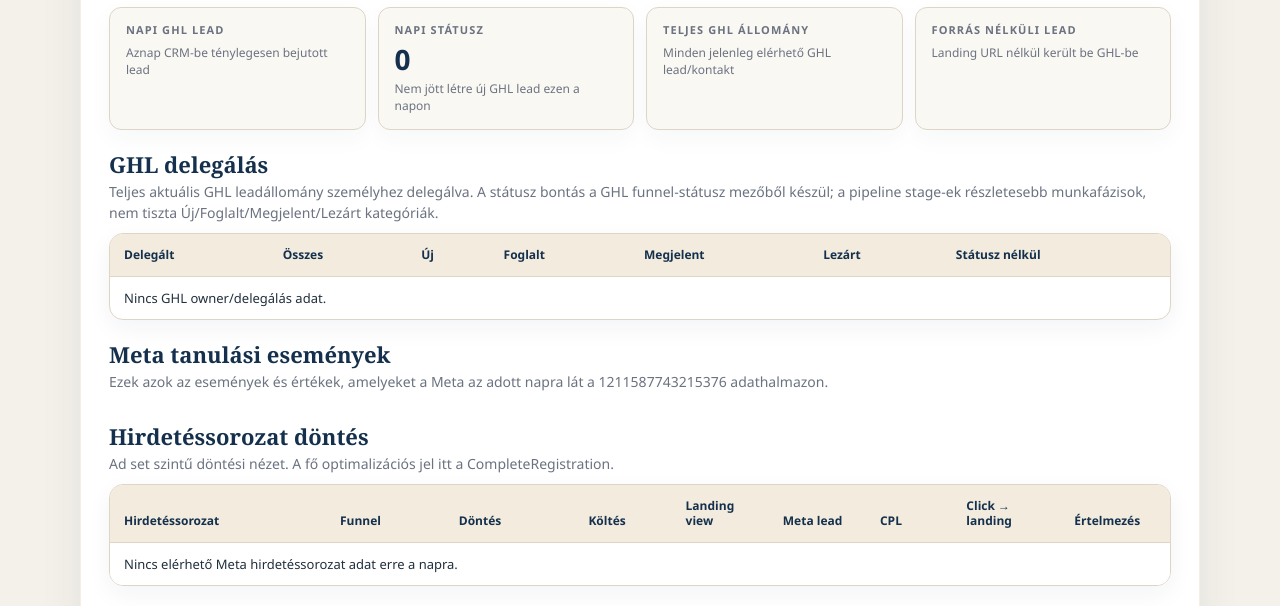
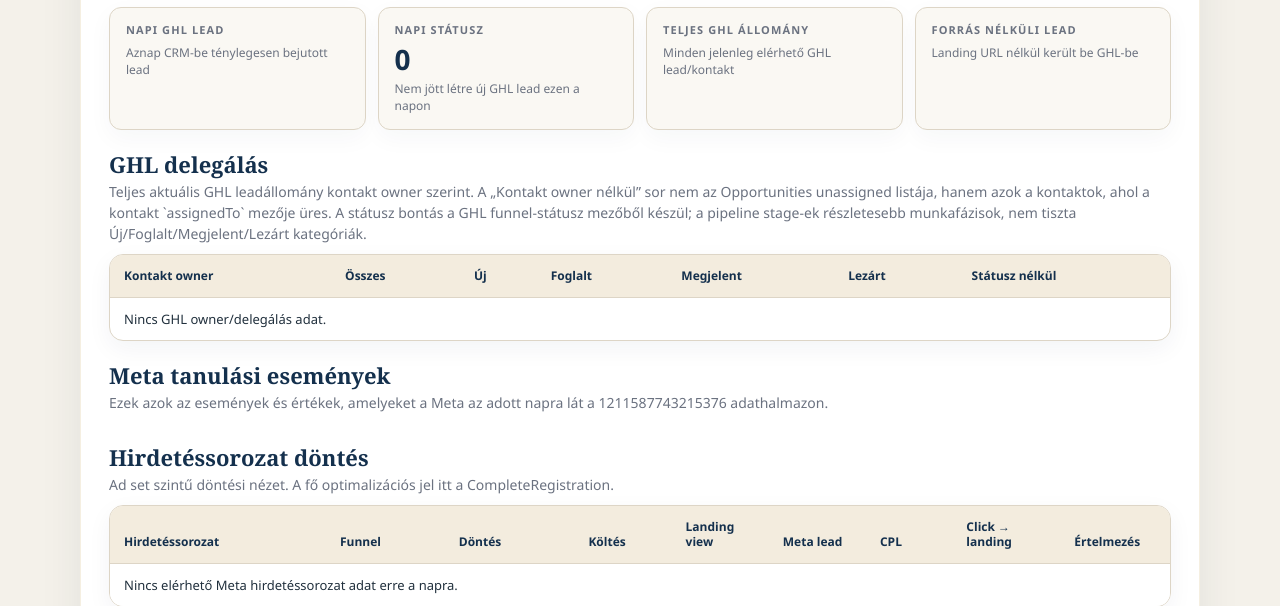
Before and after one commit to hidvegil-dot/lioncare-funnel-reporting, a Python web app: template templates/report.html.j2 in a window 1280 px wide. Shown: the part 564-1170 px from the top of the page. Run offline with Jinja, Linux system fonts and the light colour scheme; the template is opened without the code that fills it, so the values that code supplies are empty.

Commit message:
Clarify unassigned contact owner report row

```diff
--- a/report_builder.py
+++ b/report_builder.py
@@ -499,7 +499,7 @@ def _build_current_crm_by_owner_rows(contacts: list[dict[str, Any]]) -> list[dic
         raw = contact.get("raw") or {}
         owner_id = str(raw.get("assignedTo") or "").strip() or "unassigned"
         owner_label = _owner_display_label(
-            user_labels.get(owner_id, "Nincs delegálva" if owner_id == "unassigned" else owner_id)
+            user_labels.get(owner_id, "Kontakt owner nélkül" if owner_id == "unassigned" else owner_id)
         )
         row = rows_by_owner.setdefault(
             owner_id,
@@ -544,8 +544,8 @@ def _owner_display_label(label: str) -> str:
     mapping = {
         "László Hidvégi": "Hidvégi László",
         "Amelita Gulyás": "Gulyás Amelita",
-        "Nincs owner": "Nincs delegálva",
-        "unassigned": "Nincs delegálva",
+        "Nincs owner": "Kontakt owner nélkül",
+        "unassigned": "Kontakt owner nélkül",
     }
     return mapping.get(label, label)
 
--- a/templates/report.html.j2
+++ b/templates/report.html.j2
@@ -586,14 +586,14 @@
       <div class="section-header">
         <div>
           <h2>GHL delegálás</h2>
-          <p>Teljes aktuális GHL leadállomány személyhez delegálva. A státusz bontás a GHL funnel-státusz mezőből készül; a pipeline stage-ek részletesebb munkafázisok, nem tiszta Új/Foglalt/Megjelent/Lezárt kategóriák.</p>
+          <p>Teljes aktuális GHL leadállomány kontakt owner szerint. A „Kontakt owner nélkül” sor nem az Opportunities unassigned listája, hanem azok a kontaktok, ahol a kontakt `assignedTo` mezője üres. A státusz bontás a GHL funnel-státusz mezőből készül; a pipeline stage-ek részletesebb munkafázisok, nem tiszta Új/Foglalt/Megjelent/Lezárt kategóriák.</p>
         </div>
       </div>
       <div class="table-shell">
         <table>
           <thead>
             <tr>
-              <th>Delegált</th>
+              <th>Kontakt owner</th>
               <th>Összes</th>
               <th>Új</th>
               <th>Foglalt</th>
```
